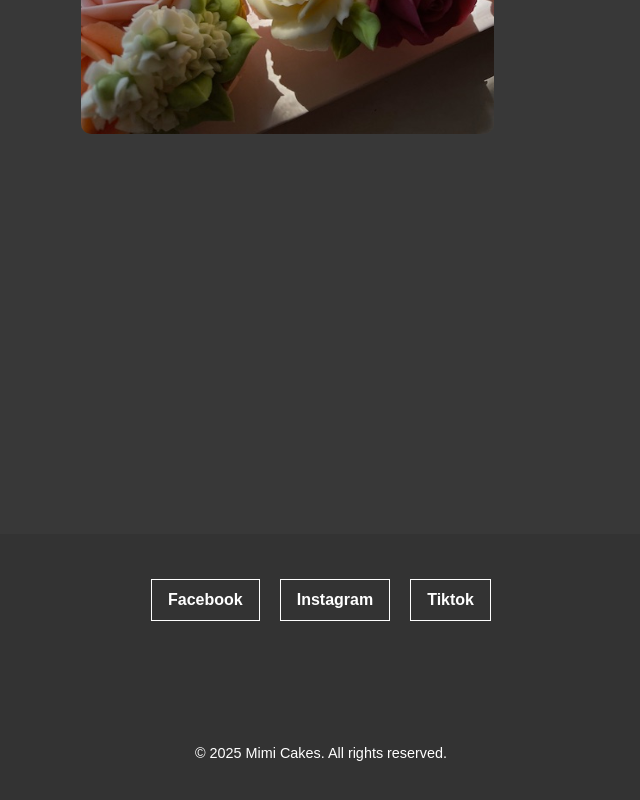
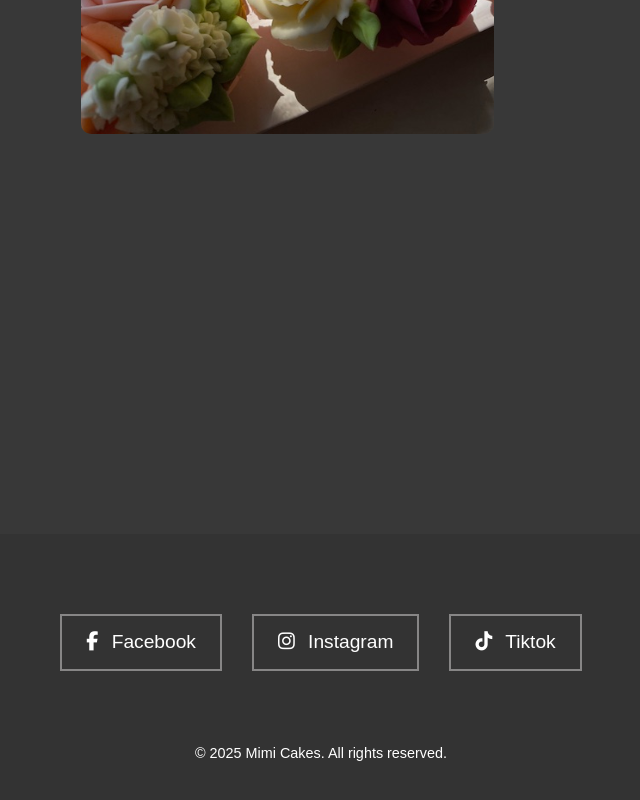
Before and after one commit to MyPhan105/Mimi-Cakes, a Vue app in the folder frontend/: page / in a window 1280 px wide. Shown: the part 2014-2814 px from the top of the page, without its empty margins (319-959 px from the left). Built offline with nearby package versions, Linux system fonts and the light colour scheme.

Commit message:
footer icons

```diff
--- a/frontend/index.html
+++ b/frontend/index.html
@@ -10,6 +10,8 @@
 
     <!-- Custom CSS -->
     <link rel="stylesheet" href="/src/style.css">
+    <link rel="stylesheet" href="https://cdnjs.cloudflare.com/ajax/libs/font-awesome/6.5.0/css/all.min.css">
+
   </head>
   <body>
     <div id="app"></div> <!-- Vue will mount everything here -->
--- a/frontend/src/components/Footer.vue
+++ b/frontend/src/components/Footer.vue
@@ -1,11 +1,20 @@
 <template>
     <footer class="footer">
       <div class="footer-content">
+
         <div class="social-links">
-          <a href="#" class="social-icon">Facebook</a>
-          <a href="#" class="social-icon">Instagram</a>
-          <a href="#" class="social-icon">Tiktok</a>
+            <a href="#" class="social-icon">
+                <i class="fab fa-facebook-f"></i> Facebook
+            </a>
+            <a href="#" class="social-icon">
+                <i class="fab fa-instagram"></i> Instagram
+            </a>
+            <a href="#" class="social-icon">
+                <i class="fab fa-tiktok"></i> Tiktok
+            </a>
         </div>
+
+
         <p class="copyright">&copy; 2025 Mimi Cakes. All rights reserved.</p>
       </div>
     </footer>
@@ -35,19 +44,23 @@
   justify-content: space-between; /* push social links to top, copyright to bottom */
 }
 
-  .social-links {
-    margin-top: 5px;
-  }
+.social-links {
+  display: flex;
+  justify-content: center;
+  align-items: center;
+  flex-wrap: wrap; /* In case it gets too long on small screens */
+  margin-top: 40px;
+}
 
-  .social-icon {
+.social-icon {
   display: inline-block;
-  margin: 0 10px;
-  padding: 8px 16px;
-  border: 1px solid #fff; /* white outline */
-  color: #fff;
+  margin: 0 15px;
+  padding: 12px 24px; /* bigger padding = bigger button */
+  border: 2px solid #878686; /* thicker white outline */
+  color: #ffffff;
   text-decoration: none;
-  font-weight: bold;
-  transition: color 0.3s;
+  font-size: 1.2rem; /* bigger text */
+  transition: all 0.4s ease;
 }
 
 .social-icon:hover {
@@ -61,4 +74,9 @@
   margin-bottom: 10px; /* optional, tiny bottom space */
 }
 
+.social-icon i {
+  margin-right: 8px; /* adds a little space between the logo and text */
+}
+
+
 </style>
--- a/frontend/src/main.js
+++ b/frontend/src/main.js
@@ -1,6 +1,8 @@
 import { createApp } from 'vue'
 import App from './App.vue'
 import router from './router/router.js'  // Import the router
+import '@fortawesome/fontawesome-free/css/all.min.css'
+
 
 createApp(App)
   .use(router)  // Tell Vue to use the router
--- /dev/null
+++ b/package.json
@@ -0,0 +1,5 @@
+{
+  "dependencies": {
+    "@fortawesome/fontawesome-free": "^6.7.2"
+  }
+}
```
Also changed, not shown: 1 other file (tests, documents, lock files or other folders).
